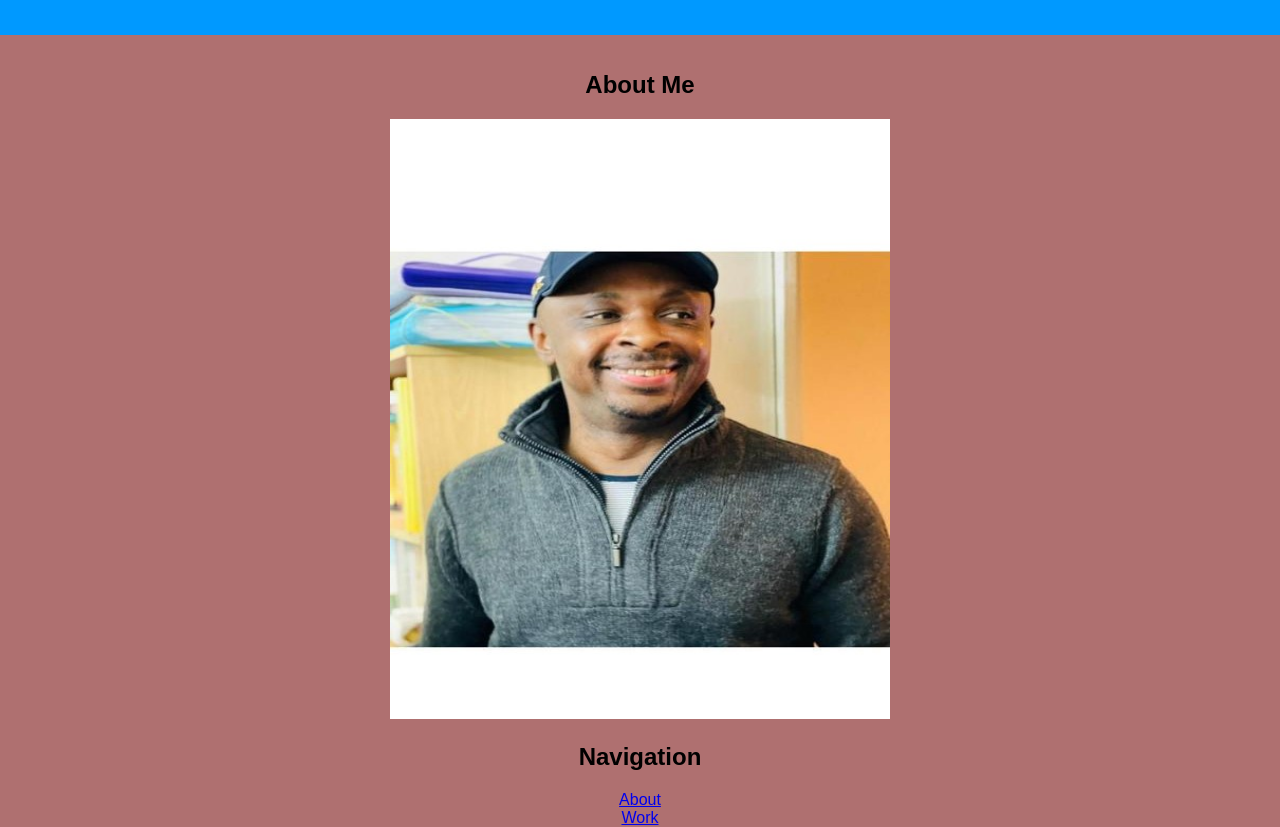
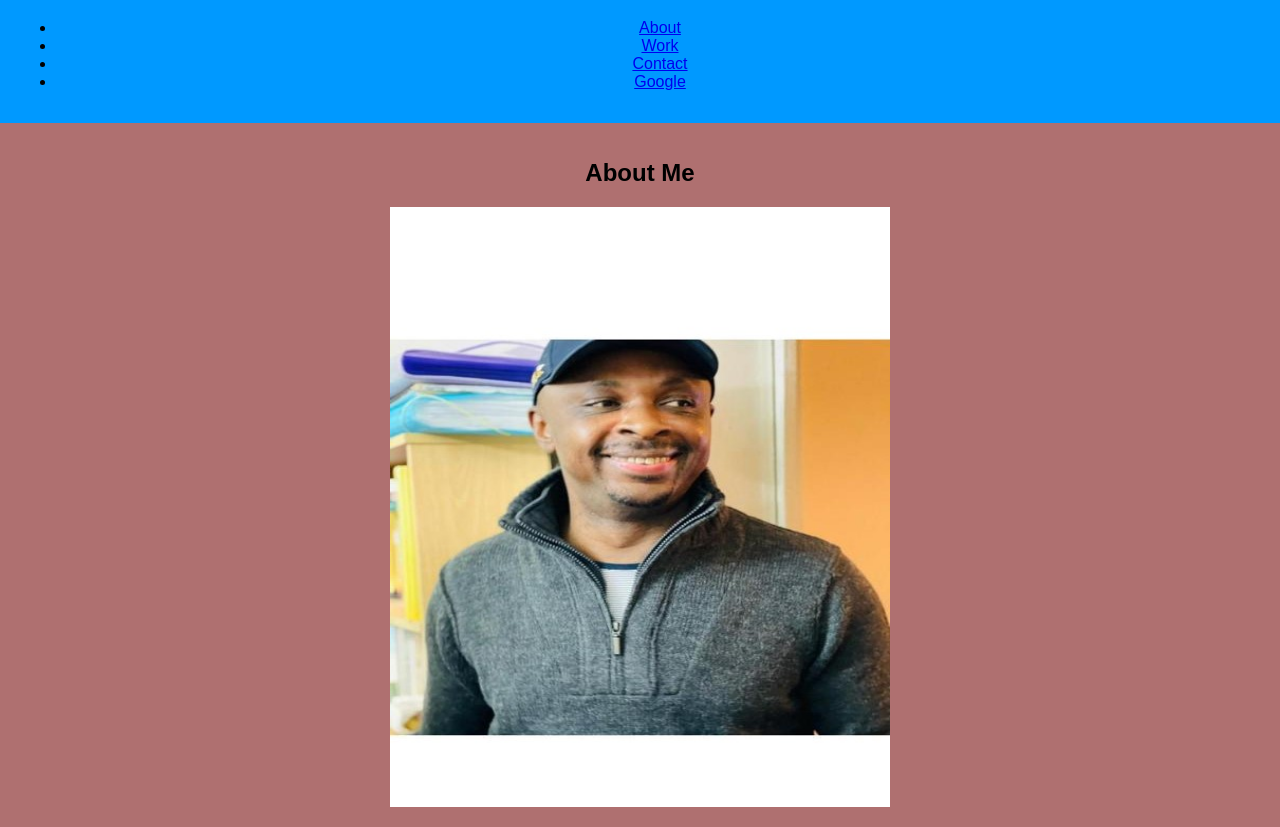
Before and after one commit to dakenny5241/Jobs-portfolio, a plain HTML site: page index.html in a window 1280 px wide. Shown: the part 77-904 px from the top of the page. Drawn offline with Linux system fonts and the light colour scheme.

Commit message:
edited index.js code and added navbars and a google link to it

```diff
--- a/index.html
+++ b/index.html
@@ -9,6 +9,14 @@
   <body>
     <header>
       <h1>MY Portfolio</h1>
+      <nav>
+        <ul>
+          <li><a href="#about">About</a></li>
+          <li><a href="#work">Work</a></li>
+          <li><a href="#contact">Contact</a></li>
+          <li><a href="https://www.google.com/">Google</a></li>
+        </ul>
+      </nav>
     </header>
     <main>
       <section class="intro">
@@ -16,15 +24,6 @@
         <div class="img_kenny.jpg">
         <img src="assets/img_kenny.jpg" style="width:500px; height:600px">
         </div>
-        <h2>Navigation</h2>
-        <div>
-          <a href="#about">About</a>
-          <br>
-          <a href="#work">Work</a>
-          <br>
-          <a href="#contact">Contact</a>
-        </div>
-      </div>
         <p>My name is Nkem Okoro and I am a web developer. I have been working in the web development field for the past 5 years and have a passion for creating beautiful and functional websites. I am looking for a part-time or full-time position where I can continue to grow my skills and contribute to the success of the company.</p>
       </section>
       <section class="work">
```
